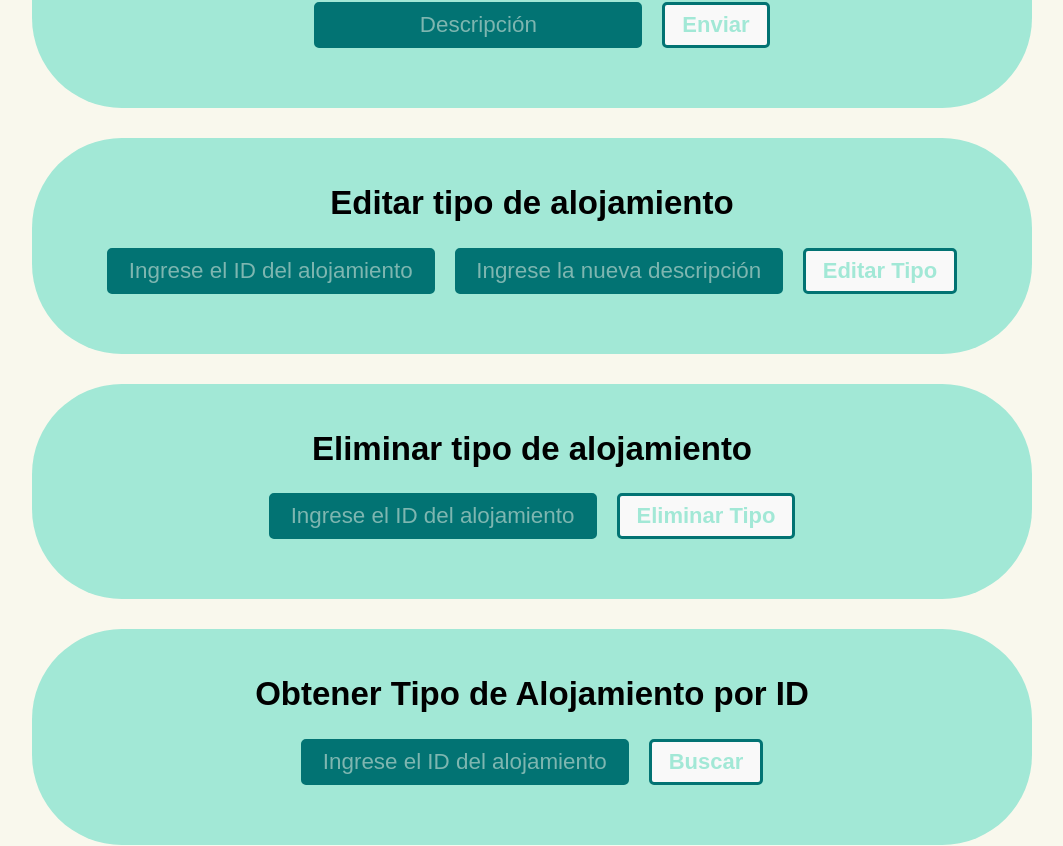
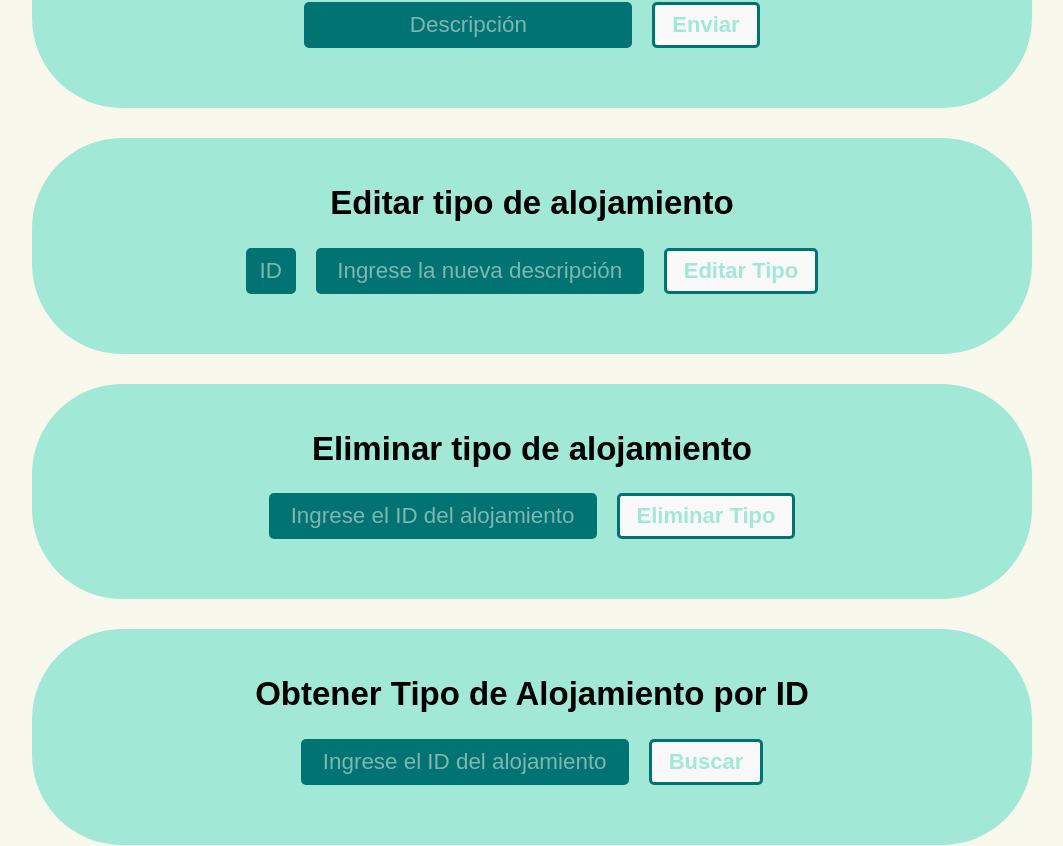
Before and after one commit to nespidev/IDW-TP-Final, a React (Vite) app: page /Alojamientos in a window 1280 px wide. Shown: the part 376-1222 px from the top of the page, without its empty margins (108-1171 px from the left). Built offline with nearby package versions, Linux system fonts and the light colour scheme; no server answers.

Commit message:
Ahora todos los formularios utilizan el elemento form. Al buscar por id, el resultado se actualiza si este cambia o se elimina. Estilo para input-id-alojamiento. Los inputs se vacian cuando es necesario. Agregado e.preventDefault en los formularios que faltaban

```diff
--- a/src/components/form/AddTipoDeAlojamiento.jsx
+++ b/src/components/form/AddTipoDeAlojamiento.jsx
@@ -38,6 +38,7 @@ export default function AddTipoDeAlojamiento({ onAdd }) {
             if (response.ok) {
                 alert('Alojamiento agregado');
                 onAdd(); // Llama a la función de actualización
+                setDescripcion('')
             } else {
                 console.error('Error al agregar el alojamiento');
                 alert('Error al agregar el alojamiento');
--- a/src/components/form/DeleteTipoDeAlojamiento.jsx
+++ b/src/components/form/DeleteTipoDeAlojamiento.jsx
@@ -7,7 +7,8 @@ export default function DeleteTipoDeAlojamiento({ onDelete }) {
         setAlojamientoId(e.target.value);
     };
 
-    const eliminarAlojamiento = async () => {
+    const eliminarAlojamiento = async (e) => {
+        e.preventDefault();
         try {
             const response = await fetch(`http://localhost:3001/tiposAlojamiento/deleteTipoAlojamiento/${alojamientoId}`, {
                 method: 'DELETE',
@@ -18,6 +19,7 @@ export default function DeleteTipoDeAlojamiento({ onDelete }) {
             if (response.ok) {
                 alert('Alojamiento eliminado con éxito.');
                 onDelete(); // Llama a la función de actualización
+                setAlojamientoId('')
             } else {
                 const errorText = await response.text();
                 console.error('Error al eliminar el alojamiento:', errorText);
@@ -30,7 +32,7 @@ export default function DeleteTipoDeAlojamiento({ onDelete }) {
     };
 
     return (
-        <div className='container-rect-redondeado container-delete-alojamiento'>
+        <form className='container-rect-redondeado container-delete-alojamiento' onSubmit={eliminarAlojamiento}>
             <h2>Eliminar tipo de alojamiento</h2>
             <div className='descripcion-boton'>
                 <input
@@ -40,10 +42,10 @@ export default function DeleteTipoDeAlojamiento({ onDelete }) {
                     placeholder="Ingrese el ID del alojamiento"
                     className='input-delete-alojamiento'
                 />
-                <button className='button-delete-alojamiento' onClick={eliminarAlojamiento}>
+                <button type="submit" className='button-delete-alojamiento'>
                     Eliminar Tipo
                 </button>
             </div>
-        </div>
+        </form>
     );
 }
--- a/src/components/form/EditarTipoDeAlojamiento.jsx
+++ b/src/components/form/EditarTipoDeAlojamiento.jsx
@@ -12,7 +12,8 @@ export default function EditarTipoDeAlojamiento({ onEdit }) {
         setDescripcion(e.target.value);
     };
 
-    const editarAlojamiento = async () => {
+    const editarAlojamiento = async (e) => {
+        e.preventDefault();
         try {
             const response = await fetch(`http://localhost:3001/tiposAlojamiento/putTipoAlojamiento/${alojamientoId}`, {
                 method: 'PUT',
@@ -27,6 +28,8 @@ export default function EditarTipoDeAlojamiento({ onEdit }) {
             if (response.ok) {
                 alert('Alojamiento actualizado con éxito.');
                 onEdit();
+                setAlojamientoId('')
+                setDescripcion('')
             } else {
                 const errorText = await response.text();
                 console.error('Error al actualizar el alojamiento:', errorText);
@@ -39,15 +42,15 @@ export default function EditarTipoDeAlojamiento({ onEdit }) {
     };
 
     return (
-        <div className='container-rect-redondeado container-edit-alojamiento'>
+        <form className='container-rect-redondeado container-edit-alojamiento'>
             <h2>Editar tipo de alojamiento</h2>
-            <div className='descripcion-boton'>
+            <div className='descripcion-boton' onSubmit={editarAlojamiento}>
                 <input
                     type="text"
                     value={alojamientoId}
                     onChange={handleInputChange}
-                    placeholder="Ingrese el ID del alojamiento"
-                    className='input-edit-alojamiento'
+                    placeholder="ID"
+                    className='input-id-alojamiento'
                 />
                 <input
                     type="text"
@@ -56,10 +59,10 @@ export default function EditarTipoDeAlojamiento({ onEdit }) {
                     placeholder="Ingrese la nueva descripción"
                     className='input-edit-descripcion'
                 />
-                <button className='button-edit-alojamiento' onClick={editarAlojamiento}>
+                <button type="submit" className='button-edit-alojamiento'>
                     Editar Tipo
                 </button>
             </div>
-        </div>
+        </form>
     );
 }
--- a/src/components/form/GetTipoDeAlojamientoById.jsx
+++ b/src/components/form/GetTipoDeAlojamientoById.jsx
@@ -1,6 +1,6 @@
-import React, { useState } from 'react';
+import React, { useEffect, useState } from 'react';
 
-export default function GetTipoAlojamientoById() {
+export default function GetTipoAlojamientoById({ refresh }) {
     const [alojamientoId, setAlojamientoId] = useState('');
     const [alojamiento, setAlojamiento] = useState(null);
     const [error, setError] = useState(null);
@@ -8,12 +8,11 @@ export default function GetTipoAlojamientoById() {
     const handleInputChange = (e) => {
         setAlojamientoId(e.target.value);
         setError(null);
-        setAlojamiento(null);
     };
 
-    const getAlojamientoById = async () => {
+    const fetchAlojamientoById = async (id) => {
         try {
-            const response = await fetch(`http://localhost:3001/tiposAlojamiento/getTipoAlojamiento/${alojamientoId}`);
+            const response = await fetch(`http://localhost:3001/tiposAlojamiento/getTipoAlojamiento/${id}`);
             if (response.ok) {
                 const data = await response.json();
                 if (data) {
@@ -33,8 +32,22 @@ export default function GetTipoAlojamientoById() {
         }
     };
 
+    const handleSubmit = (e) => {
+        e.preventDefault();
+        if (alojamientoId) {
+            fetchAlojamientoById(alojamientoId);
+        }
+    };
+
+    useEffect(() => {
+        if (alojamiento && alojamiento.idTipoAlojamiento) {
+            fetchAlojamientoById(alojamiento.idTipoAlojamiento);
+        }
+    }, [refresh]);
+
     return (
         <div className='container-rect-redondeado get-tipos-de-alojamientos'>
+            <form onSubmit={handleSubmit}>
                 <h2>Obtener Tipo de Alojamiento por ID</h2>
                 <div className='descripcion-boton'>
                     <input
@@ -43,7 +56,7 @@ export default function GetTipoAlojamientoById() {
                         onChange={handleInputChange}
                         placeholder="Ingrese el ID del alojamiento"
                     />
-                <button onClick={getAlojamientoById}>Buscar</button>
+                    <button type="submit">Buscar</button>
                 </div>
                 {error && <p className='error'>{error}</p>}
                 {alojamiento && (
@@ -52,6 +65,7 @@ export default function GetTipoAlojamientoById() {
                         <p>Descripción: </p><span>{alojamiento.Descripcion}</span>
                     </div>
                 )}
+            </form>
         </div>
     );
 }
--- a/src/pages/Alojamientos.css
+++ b/src/pages/Alojamientos.css
@@ -40,7 +40,7 @@ form, .container-rect-redondeado {
     padding: 20px;
 }
 
-.descripcion-enviar label {
+.descripcion-boton label {
     display: none;
 }
 
@@ -111,3 +111,9 @@ input:focus, input:hover{
     background-color: var(--oscuro);
     color: var(--acento)
 }
+
+.input-id-alojamiento {
+    padding-left: 0;
+    padding-right: 0;
+    width: 50px;
+}
--- a/src/pages/Alojamientos.jsx
+++ b/src/pages/Alojamientos.jsx
@@ -22,7 +22,7 @@ export default function Alojamientos() {
             <AddTipoDeAlojamiento onAdd={handleRefresh} />
             <EditarTipoDeAlojamiento onEdit={handleRefresh} />
             <DeleteTipoDeAlojamiento onDelete={handleRefresh} />
-            <GetTipoDeAlojamientoById />
+            <GetTipoDeAlojamientoById refresh={refresh} />
             <GetTiposDeAlojamientos refresh={refresh} />
         </>
     );
```
Lines whose indentation alone changed are shown as unchanged.
